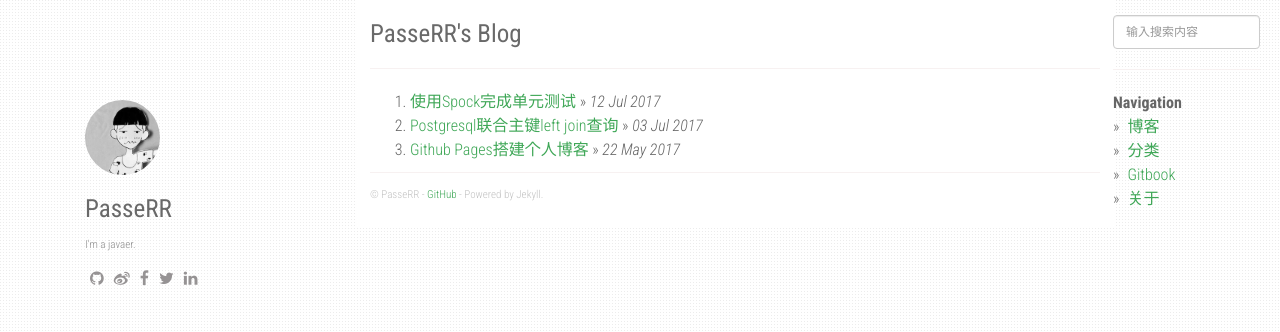
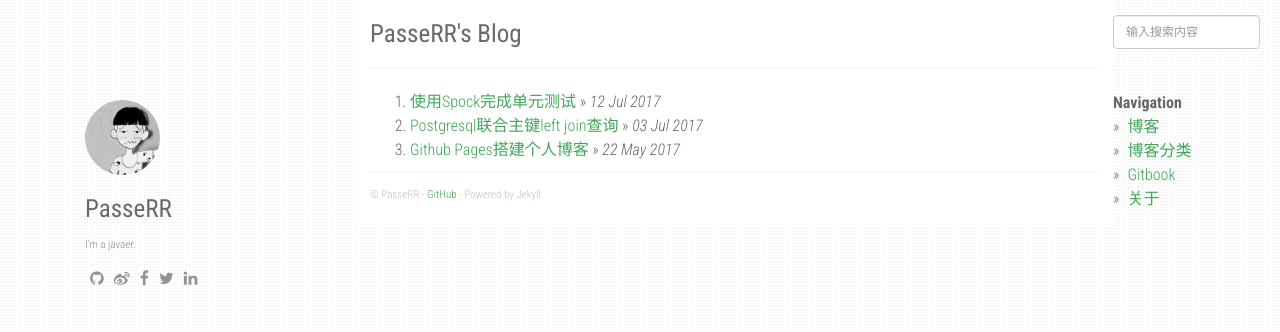
Before and after one commit to PasseRR/passerr.github.io, a Jekyll site: the page built from index.html, in a window 1280 px wide. Shown: the top 332 px of the page. Built offline with Jekyll 4.4.1, drawn with Linux system fonts in a browser that asks for light colours; nearby versions of some CDN libraries; Markdown is read by kramdown in place of the engine named in the settings; the list of posts is cut into pages by our own code.

Commit message:
update menu

```diff
--- a/_layouts/default.html
+++ b/_layouts/default.html
@@ -155,7 +155,7 @@ layout: compress
           <ul class="sidebar-nav">
             <strong>Navigation</strong>
             <li><a href="/">博客</a></li>
-            <li><a href="/category/others">分类</a></li>
+            <li><a href="/category/others">博客分类</a></li>
             <li><a href="/gitbook">Gitbook</a></li>
             {% for i in site.urls %}
               <li><a class="about" href="{{ i.url }}">{{ i.text }}</a></li>
```
